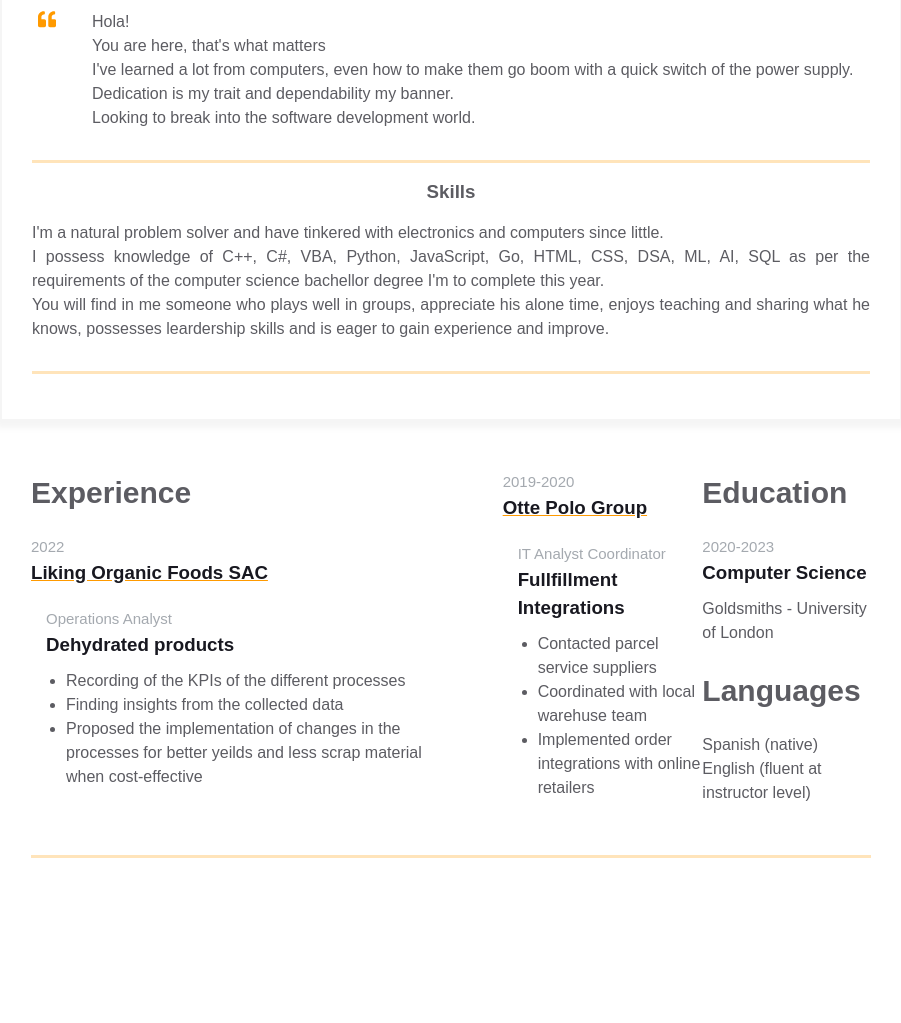
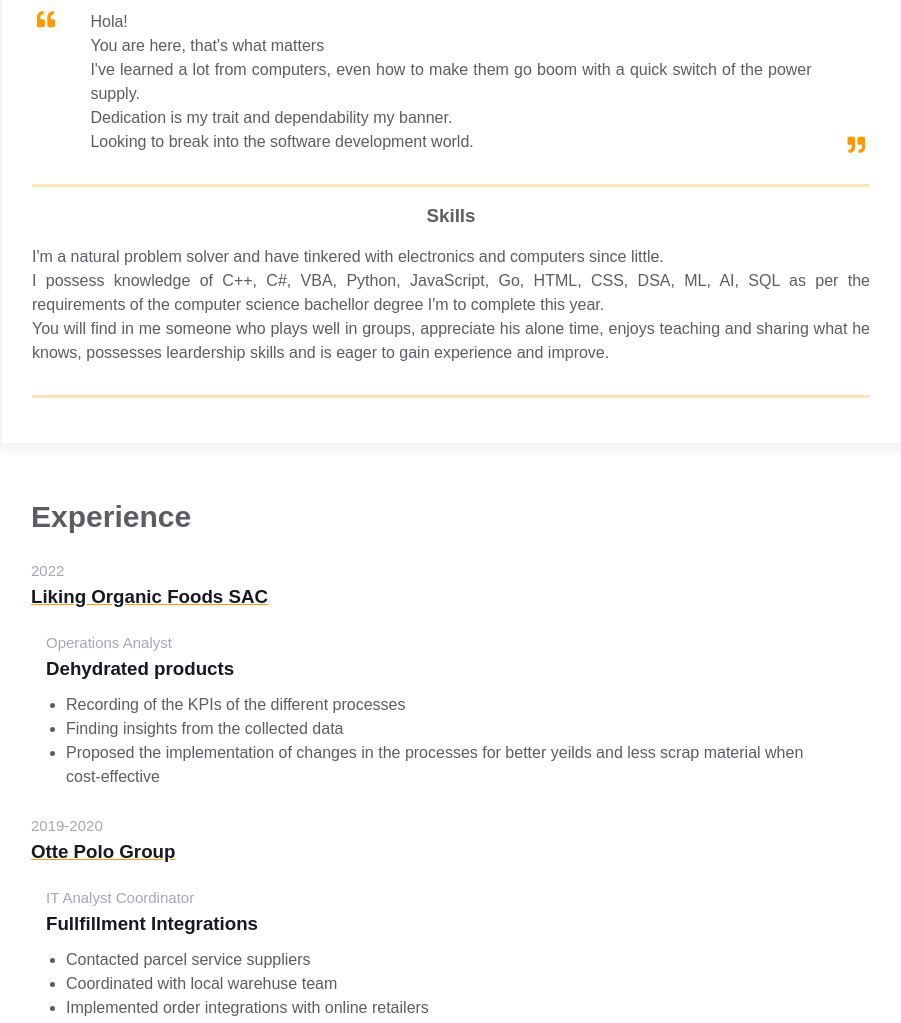
Before and after one commit to LevDoesCode/homepage, a plain HTML site: page index.html in a window 1280 px wide. Shown: the part 340-1363 px from the top of the page, without its empty margins (189-1090 px from the left). Before the commit the page ends 1213 px from the top, so only its background shows below. Drawn offline with Linux system fonts and the light colour scheme.

Commit message:
Fixed some HTML

```diff
--- a/index.html
+++ b/index.html
@@ -137,6 +137,17 @@
                                 Dedication is my trait and dependability my banner.<br>
                                 Looking to break into the software development world.
                             </p>
+                            <div class="intro__icon-wrapper quote-close">
+                                <svg
+                                    class="intro__icon"
+                                    xmlns="http://www.w3.org/2000/svg"
+                                    viewBox="0 0 512 512"
+                                >
+                                    <path
+                                        d="M464 256h-80v-64c0-35.3 28.7-64 64-64h8c13.3 0 24-10.7 24-24V56c0-13.3-10.7-24-24-24h-8c-88.4 0-160 71.6-160 160v240c0 26.5 21.5 48 48 48h128c26.5 0 48-21.5 48-48V304c0-26.5-21.5-48-48-48zm-288 0H96v-64c0-35.3 28.7-64 64-64h8c13.3 0 24-10.7 24-24V56c0-13.3-10.7-24-24-24h-8C71.6 32 0 103.6 0 192v240c0 26.5 21.5 48 48 48h128c26.5 0 48-21.5 48-48V304c0-26.5-21.5-48-48-48z"
+                                    ></path>
+                                </svg>
+                            </div>
                         </div>
                     </div>
                 </div>
@@ -162,7 +173,7 @@
 
             <div class="container">
                 <div class="resume__block">
-                    <div class="main-info fh">
+                    <div class="main-info">
                         <div class="experiences">
                             <h3 class="experiences__header">Experience</h3>
                             <div class="experiences__company">
@@ -191,7 +202,6 @@
                                     </ul>
                                 </div>
                             </div>
-                        </div>
 
                             <div class="experiences__company">
                                 <div class="experiences__company-header">
@@ -213,6 +223,7 @@
                                         <li>Coordinated with local warehuse team</li>
                                         <li>Implemented order integrations with online retailers</li>
                                     </ul>
+                                </div>
                             </div>
                         </div>
 
```
Lines whose indentation alone changed are shown as unchanged.
